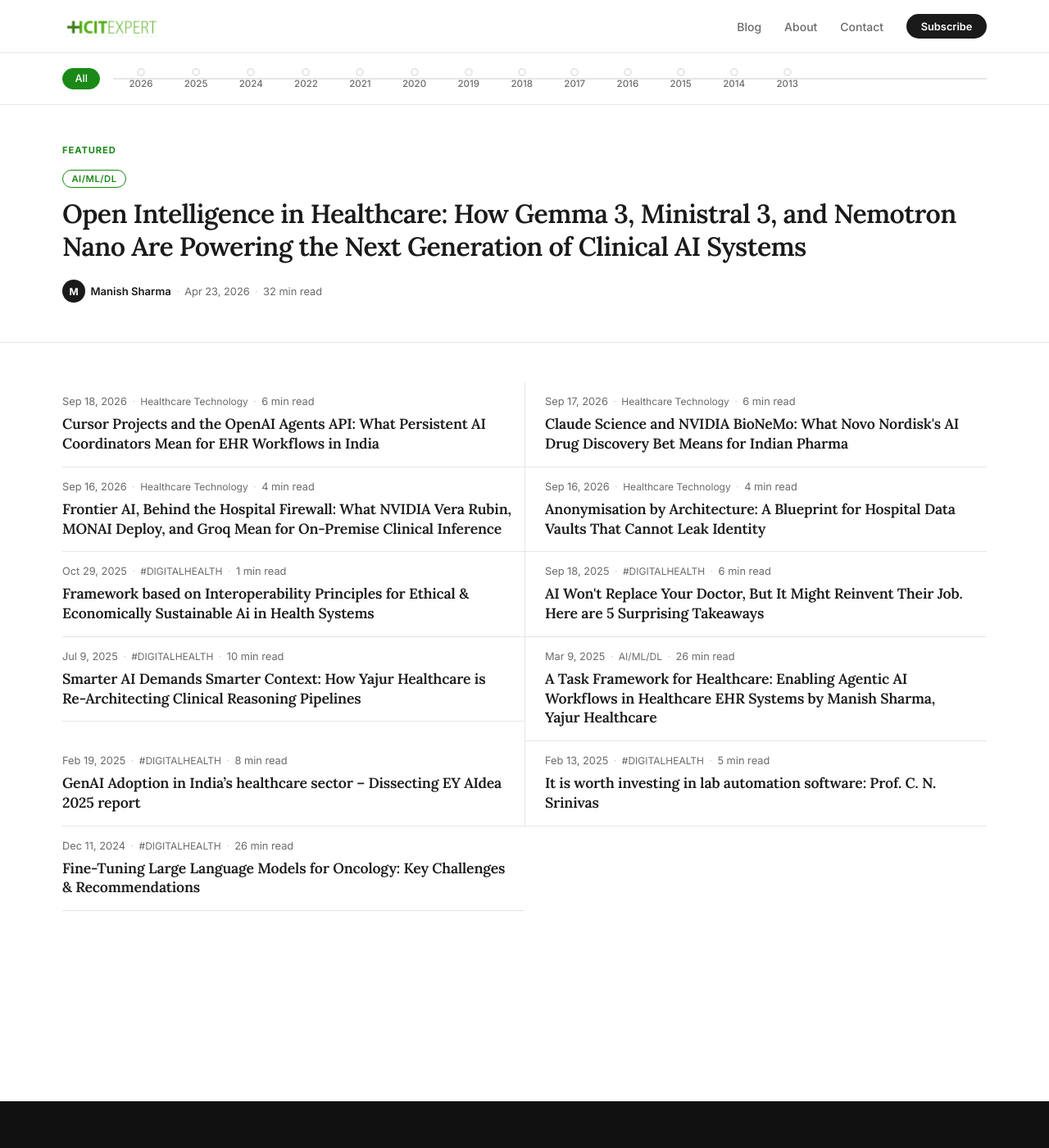
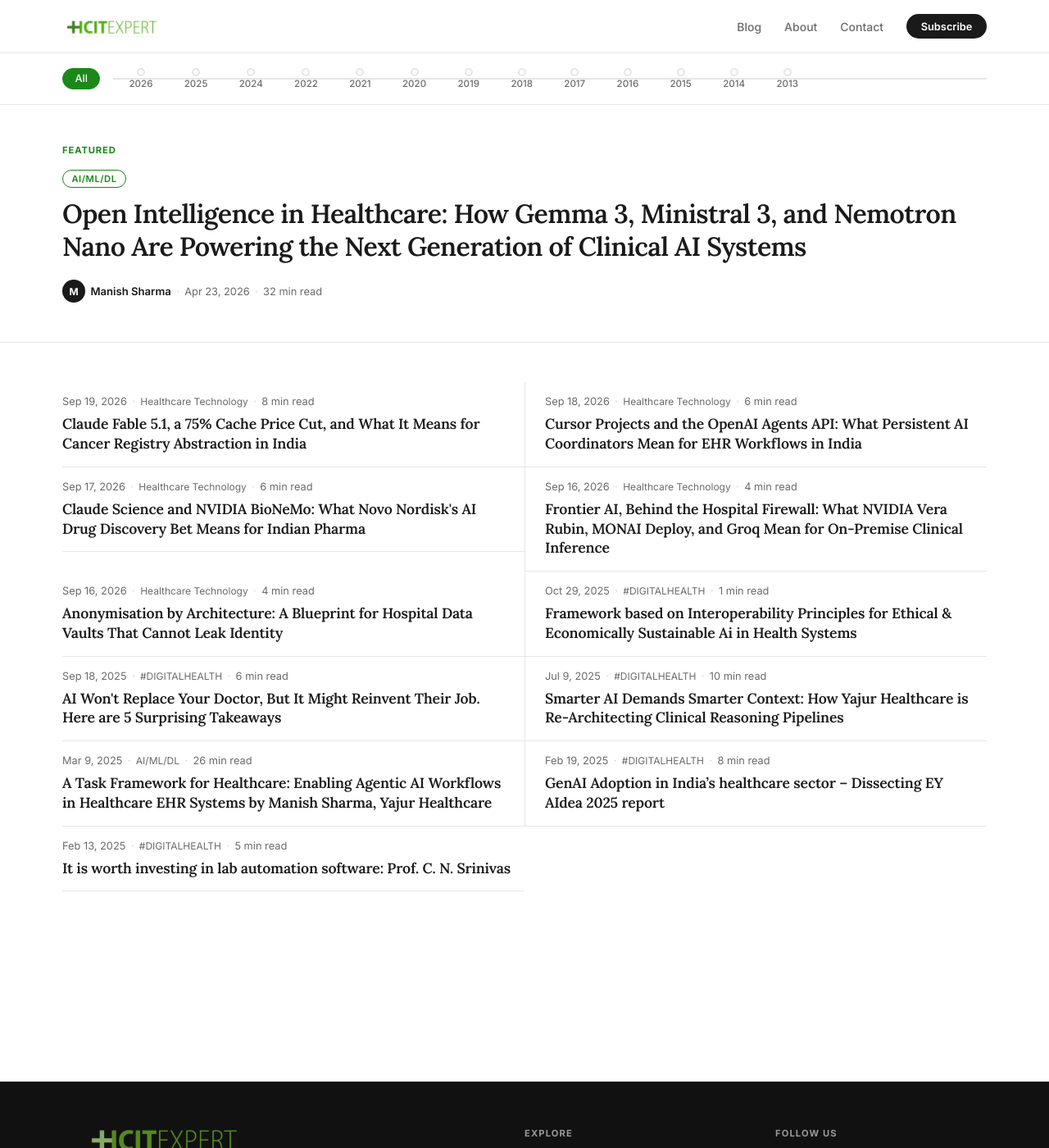
Before and after one commit to msharmas-yajur/hcitexpert-com, a Jekyll site: the page built from index.html, in a window 1280 px wide and 1400 px high. Shown: the whole window at 82% size. Built offline with Jekyll 4.4.1, drawn with Linux system fonts in a browser that asks for light colours; the list of posts is cut into pages by our own code; part of the change alters nothing that is shown.

Commit message:
post: Clinical Frontier 2026-09-19 — cancer-registry-abstraction
Issue 004: Claude Fable 5.1's 75% cache-read price cut, 1M context window,
biology safeguards tuned for benign medical content, and Enterprise Frontier
Safeguards applied to India's NCRP cancer registry abstraction challenge.

Co-Authored-By: Claude Sonnet 4.6 <noreply@anthropic.com>
Claude-Session: https://claude.ai/code/session_01CgWfDkHfCadmGGUCbvKzSU

```diff
--- a/_data/clinical_frontier_covered.yml
+++ b/_data/clinical_frontier_covered.yml
@@ -49,3 +49,14 @@ covered:
       - https://cursor.com/changelog/projects
       - https://openai.com/index/introducing-the-agents-api/
       - https://cursor.com/changelog/08-19-26
+  - date: 2026-09-19
+    slug: 2026-09-19-claude-fable-51-cancer-registry-abstraction-india-ncrp
+    angle: cancer-registry-abstraction
+    models: ["Claude Fable 5.1", "Claude Mythos 5.1", "GPT-6 Astra", "Gemini 3.6 Flash"]
+    sources:
+      - https://www.anthropic.com/claude-fable-and-mythos-5-1
+      - https://www-cdn.anthropic.com/0339e6a7c5c7b87f5c07798616dc32c215d14235/Claude%20Fable%205.1%20&%20Claude%20Mythos%205.1%20System%20Card.pdf
+      - https://deploymentsafety.openai.com/gpt-6-astra
+      - https://deepmind.google/models/model-cards/gemini-3-6-flash/
+      - https://pubmed.ncbi.nlm.nih.gov/42344698/
+      - https://www.ncbi.nlm.nih.gov/pmc/articles/PMC9461636/
--- /dev/null
+++ b/_posts/2026-09-19-claude-fable-51-cancer-registry-abstraction-india-ncrp.md
@@ -0,0 +1,111 @@
+---
+title: "Claude Fable 5.1, a 75% Cache Price Cut, and What It Means for Cancer Registry Abstraction in India"
+date: 2026-09-19 19:00:00 +0530
+author: Manish Sharma
+description: "The Clinical Frontier, Issue 004. Claude Fable 5.1 and Mythos 5.1 launched on September 1, 2026 with a 75% reduction in cached-context costs, a 1 million-token context window, biology safeguards tuned to fire 85% less on benign medical content, and a new Enterprise Frontier Safeguards architecture that keeps monitoring data inside hospital-controlled infrastructure. Here is what those changes unlock for automated cancer registry abstraction across India's NCRP network."
+keywords: "cancer registry abstraction AI, Claude Fable 5.1 healthcare India, NCRP ICMR AI automation, ICD-O-3 coding AI, TNM staging AI, cancer data abstraction India, DPDP Act cancer data, ABDM cancer registry, Claude Mythos 5.1 life sciences, hospital AI India 2026, automated medical coding oncology, cancer surveillance India AI"
+image: /assets/images/logo.png
+reading_time: "7 min read"
+categories:
+  - Healthcare Technology
+  - AI/ML/DL
+tags:
+  - Cancer Registry
+  - Clinical AI
+  - Anthropic
+  - Claude
+  - NCRP
+  - ICMR
+  - ICD-O-3
+  - DPDP
+  - ABDM
+  - Medical Coding
+  - India Health IT
+mentions:
+  - name: "Claude Fable 5.1"
+    description: "Anthropic's general-availability frontier model released September 1, 2026, with a 1 million-token context window, 75% reduction in cache-read pricing, and Enterprise Frontier Safeguards for on-premises data retention"
+    url: "https://www.anthropic.com/claude-fable-and-mythos-5-1"
+  - name: "Claude Mythos 5.1"
+    description: "Anthropic's restricted-access research model released September 1, 2026, available to vetted life-sciences and cybersecurity organisations through the Life Sciences Verification Program"
+    url: "https://www.anthropic.com/claude-fable-and-mythos-5-1"
+  - name: "GPT-6 Astra"
+    description: "OpenAI's most capable model as of September 3, 2026, with substantially fewer hallucinations than GPT-5.6 and improved factual accuracy at low reasoning settings"
+    url: "https://deploymentsafety.openai.com/gpt-6-astra"
+  - name: "Gemini 3.6 Flash"
+    description: "Google DeepMind's July 21, 2026 workhorse model with a 1 million-token context window, native PDF and image input, and 17% lower output-token usage than its predecessor"
+    url: "https://deepmind.google/models/model-cards/gemini-3-6-flash/"
+faq:
+  - q: "What is cancer registry abstraction and why is it hard to automate?"
+    a: "Cancer registry abstraction is the process of extracting structured oncology data from unstructured clinical documents: pathology reports, imaging reports, surgical notes, discharge summaries, and chemotherapy treatment records. Abstractors map each case to standardised codes such as ICD-O-3 site and histology codes, TNM or AJCC stage, treatment modality, and recurrence status. The challenge is that source documents are verbose, inconsistent in format, and spread across multiple systems. A single case may require reading 8 to 12 source documents to assemble a complete abstract. AI models that can process all of them simultaneously in one context and extract structured output now make end-to-end automation tractable."
+  - q: "How does Claude Fable 5.1's pricing change the economics of registry automation?"
+    a: "Claude Fable 5.1, released September 1, 2026, cut cache-read pricing by 75%, from $1.00 to $0.25 per million tokens. Standard input is $10 per million tokens and output is $50 per million tokens. A hospital abstracting 500 new cancer cases per month might cache the ICD-O-3 codebook, AJCC staging manual, and hospital-specific coding guidelines once, then read that cached context for every case. At $0.25 per million cached tokens, the fixed reference material costs roughly 2.5% of standard input pricing rather than the 10% multiplier that most Claude models used previously. For a programme running thousands of cases per month, the cost difference across a year is material."
+  - q: "What is the Enterprise Frontier Safeguards architecture in Claude Fable 5.1 and how does it relate to DPDP compliance?"
+    a: "Enterprise Frontier Safeguards (EFS), introduced with Fable 5.1 on September 1, 2026, is a security architecture that lets organisations retain the monitoring telemetry generated by Claude inside infrastructure they control, rather than having it leave their network to Anthropic's cloud. For Indian hospitals and cancer registries, this is directly relevant to the Digital Personal Data Protection Act 2023, which requires that sensitive personal data including health records be processed with clear data-fiduciary accountability. EFS means the organisation running the model is also the organisation holding the audit trail, satisfying the accountability requirement without routing identifiable patient data through external infrastructure."
+  - q: "Is Claude Mythos 5.1 available for cancer research in India?"
+    a: "Mythos 5.1, the restricted-access version of the same model, is available to vetted life-sciences organisations through Anthropic's Life Sciences Verification Program, which opened on September 1, 2026. Cancer registries, ICMR institutes, and academic cancer centres undertaking research-grade work can apply. Mythos 5.1's advanced biology capabilities are specifically tuned for research contexts where detailed molecular, genomic, and pharmacological reasoning is required, going beyond what standard registry abstraction needs but relevant for cancer genomics and translational research programmes."
+---
+
+> **The Clinical Frontier** · 19 September 2026 · Issue 004
+> A daily briefing on how frontier AI models and hardware land in real healthcare workflows, written for India's health-IT community. No hype, just what changed and what to do about it.
+
+**In this issue**
+
+- Claude Fable 5.1 and Mythos 5.1, released September 1, 2026, bring a 75% cut to cached-context pricing, a 1 million-token context window, biology safeguards tuned to fire 85% less on benign medical content, and a new on-premises data-retention architecture.
+- These changes make automated cancer registry abstraction economically viable at scale for the first time: a registrar's full source-document set fits in one context, standard codebooks can be cached cheaply, and the model no longer blocks on clinical terminology.
+- India's National Cancer Registry Programme covers 269 hospital-based registries and 38 population-based registries. The data-abstraction bottleneck is one of the main barriers to complete, timely cancer surveillance nationwide.
+
+## What shipped on 1 September 2026
+
+[Anthropic launched Claude Fable 5.1 and Claude Mythos 5.1](https://www.anthropic.com/claude-fable-and-mythos-5-1) as the same underlying model released under two different safeguard regimes. Fable 5.1 is generally available. Mythos 5.1 is restricted to vetted cybersecurity and life-sciences organisations.
+
+Three changes in this release are directly relevant to healthcare document processing.
+
+**Cache-read pricing fell 75%.** Cache reads for Fable 5.1 cost $0.25 per million tokens, down from $1.00 on Fable 5. Standard input remains $10 per million tokens and output $50 per million tokens. Cache writes are $12.50 per million tokens for standard cache and $20 per million for one-hour cache. Anthropic [estimates a 25% lower cost for typical token-billed workloads](https://venturebeat.com/technology/anthropics-claude-fable-5-1-and-mythos-5-1-arrive-with-a-75-cost-reduction-for-fable-cache-reads) and up to 45% for highly agentic tasks. Registry abstraction, which involves re-reading the same codebooks and guidelines for every case, is precisely the workload that benefits most from cheap cache reads.
+
+**Biology safeguards fire 85% less often on benign medical content.** Previous Claude models sometimes refused or added excessive caveats when processing detailed oncology language, pathology-report descriptions of tumour invasion, or treatment toxicity data. Those refusals blocked automation pipelines. The retune in Fable 5.1 applies specifically to research-grade and clinical professional contexts, reducing interruption rates on legitimate medical processing.
+
+**Enterprise Frontier Safeguards (EFS) keeps monitoring telemetry inside the hospital.** EFS is a new security architecture that lets organisations retain the model's operational audit trail inside infrastructure they control. For a hospital or registry that must demonstrate DPDP Act 2023 compliance, this closes the loop: the organisation holding the patient data is also the organisation holding the audit trail, with no identifiable information leaving the hospital network.
+
+The context window is 1 million tokens, and the model supports 128,000 completion tokens.
+
+## The cancer registry problem in India
+
+India's [National Cancer Registry Programme (NCRP)](https://www.ncdirindia.org/CRAB/C_2017/CRAB_2017.pdf), run by ICMR through the National Centre for Disease Informatics and Research (NCDIR) in Bengaluru, is the country's principal cancer surveillance infrastructure. It currently runs through 269 hospital-based cancer registries (HBCRs) and 38 population-based registries (PBCRs), making it one of the largest registry networks in the world by count of participating institutions.
+
+The bottleneck is abstraction. A cancer registrar reviewing a case must read the pathology report for primary site, histology, and grade; the imaging report for size and extent; the surgical notes for resection margins and lymph node status; the discharge summary for treatment received; and the follow-up record for recurrence and survival. These documents are distributed across multiple EMR modules, often written in inconsistent formats, and frequently scanned rather than typed. [A study published in 2026 evaluating the Onco-Insight EMR integration at Tata Memorial Centre](https://pubmed.ncbi.nlm.nih.gov/42344698/), one of India's largest hospital-based registries, found that data distributed across multiple modules makes abstraction time-consuming even with platform-level integration.
+
+The abstract itself maps to structured codes: ICD-O-3 topography and morphology, TNM stage under AJCC eighth edition, treatment modality (surgery, chemotherapy, radiotherapy, targeted therapy, immunotherapy), and recurrence and survival status. Each code must be justifiable against a specific passage in a source document. Errors compound in population-level incidence estimates.
+
+## What Fable 5.1 changes technically
+
+A full cancer case in a mid-volume registry typically involves 4,000 to 12,000 words of source text. At Fable 5.1's 1 million-token context window, that fits with room to spare, alongside the ICD-O-3 coding manual (roughly 100,000 tokens), the AJCC eighth edition staging rules for the relevant primary site, and the hospital's internal coding guidelines. The model processes all source documents simultaneously rather than in sequential queries, so cross-document inferences such as correlating the pathology-reported T stage with the imaging-reported N stage are made in a single pass.
+
+The economic case rests on the cache structure. A registry processing 500 cases per month caches the ICD-O-3 manual once. Every case that month reads from that cache at $0.25 per million tokens rather than re-ingesting the codebook at $10 per million tokens. Across a full HBCR running 6,000 cases per year, the annual saving on codebook tokens alone is substantial, and the per-case marginal cost drops to where AI-assisted abstraction becomes cost-competitive with manual abstractors even before speed gains.
+
+The output format is structured JSON: primary site topography code, morphology code, behaviour, grade, extent (TNM T/N/M), stage group, treatment flags, and the document-and-span citation that supports each code. That citation is non-negotiable for a registry audit trail. The model generates it natively rather than needing a post-processing step to attach provenance.
+
+## Supporting evidence from other September updates
+
+[GPT-6 Astra, released September 3, 2026](https://deploymentsafety.openai.com/gpt-6-astra), is OpenAI's most capable broadly deployed model and makes substantially fewer factual errors than GPT-5.6. OpenAI reports the improvements are most pronounced at very low latency and reasoning settings, which is the regime a high-throughput registry pipeline operates in. For registries that want a second model to cross-check stage assignments, Astra's lower hallucination rate makes it a viable review layer.
+
+[Gemini 3.6 Flash, released July 21, 2026](https://deepmind.google/models/model-cards/gemini-3-6-flash/), accepts PDF and image input natively alongside text, with the same 1 million-token context window and a throughput of roughly 280 tokens per second. For registries where a meaningful portion of source documents are scanned PDFs, Gemini 3.6 Flash processes them directly without a separate OCR pipeline. At $1.50 per million input tokens it is substantially cheaper than Fable 5.1 for first-pass extraction from scanned images, with Fable 5.1 reserved for the structured-coding step where accuracy matters more than cost.
+
+## ABDM integration and what it unlocks
+
+The PMC literature already describes the case for [integrating NCRP with the Ayushman Bharat Digital Mission](https://www.ncbi.nlm.nih.gov/pmc/articles/PMC9461636/). An ABDM-linked registry can pull a patient's longitudinal FHIR record through the consent-artefact mechanism, assembling the full source-document set for abstraction automatically without a registrar searching across departmental systems. When that pull is routed through an ABDM Health Information Provider connector and fed into Fable 5.1 with EFS enabled, the entire pipeline from consent to coded abstract runs within the hospital's data boundary.
+
+For hospitals that want to route source documents through an anonymisation layer before sending to any model, the architecture described in the [Yajur Health Vault whitepaper](https://yajur.ai/2026/09/16/the-yajur-health-vault-anonymisation-by-architecture.html) provides a technical approach: a vault layer that removes direct identifiers before the document reaches the model, with re-linkage to the patient record handled inside the hospital network after coding is complete. The cancer case abstract itself contains no name or Aadhaar number, only clinical codes, so the anonymisation boundary is clean.
+
+## What Indian health-IT teams should do now
+
+A concrete first step for an HBCR or HIMS vendor is to run a structured pilot on 200 closed cases where manual abstracts already exist. Feed each case's source documents to Fable 5.1 with ICD-O-3 and site-specific AJCC rules in the cached context, extract structured JSON, and compare against the gold-standard manual abstract. The comparison produces a per-field accuracy score for topography, morphology, stage, and treatment. Most registries will find that topography and morphology accuracy is high, that T/N/M staging needs the most work, and that treatment coding depends heavily on how consistently the source documents record drug regimens.
+
+The business case follows directly from the pilot. A registry abstracting 5,000 cases per year at an average of 3 hours per case, at a registry professional's salary, has a known abstraction cost. At Fable 5.1's pricing with caching, the per-case model cost at current API rates is measurable in rupees, not thousands. The question is not whether automation is cheaper than manual abstraction at scale. It is whether the accuracy meets the NCRP's reporting standards, and a pilot answers that before any production commitment.
+
+## The takeaway
+
+Cancer registry abstraction is the kind of task that large language models were notionally suited for two years ago but not economically viable for at scale. Fable 5.1's 75% cache-read price cut, combined with a 1 million-token context window, biology safeguards that no longer interrupt on clinical language, and EFS for on-premises audit trails, changes that calculation. India has one of the world's largest registry networks and a significant cancer burden. Getting that data timely, complete, and correctly coded feeds every planning and survival analysis the system depends on. The infrastructure to automate the bottleneck is now available.
+
+---
+
+*The Clinical Frontier is a daily briefing from [HCITExperts](https://hcitexpert.com/). For the anonymisation architecture that sits between hospital records and any external model, see the [Yajur Health Vault whitepaper](https://yajur.ai/2026/09/16/the-yajur-health-vault-anonymisation-by-architecture.html). More tomorrow.*
```
